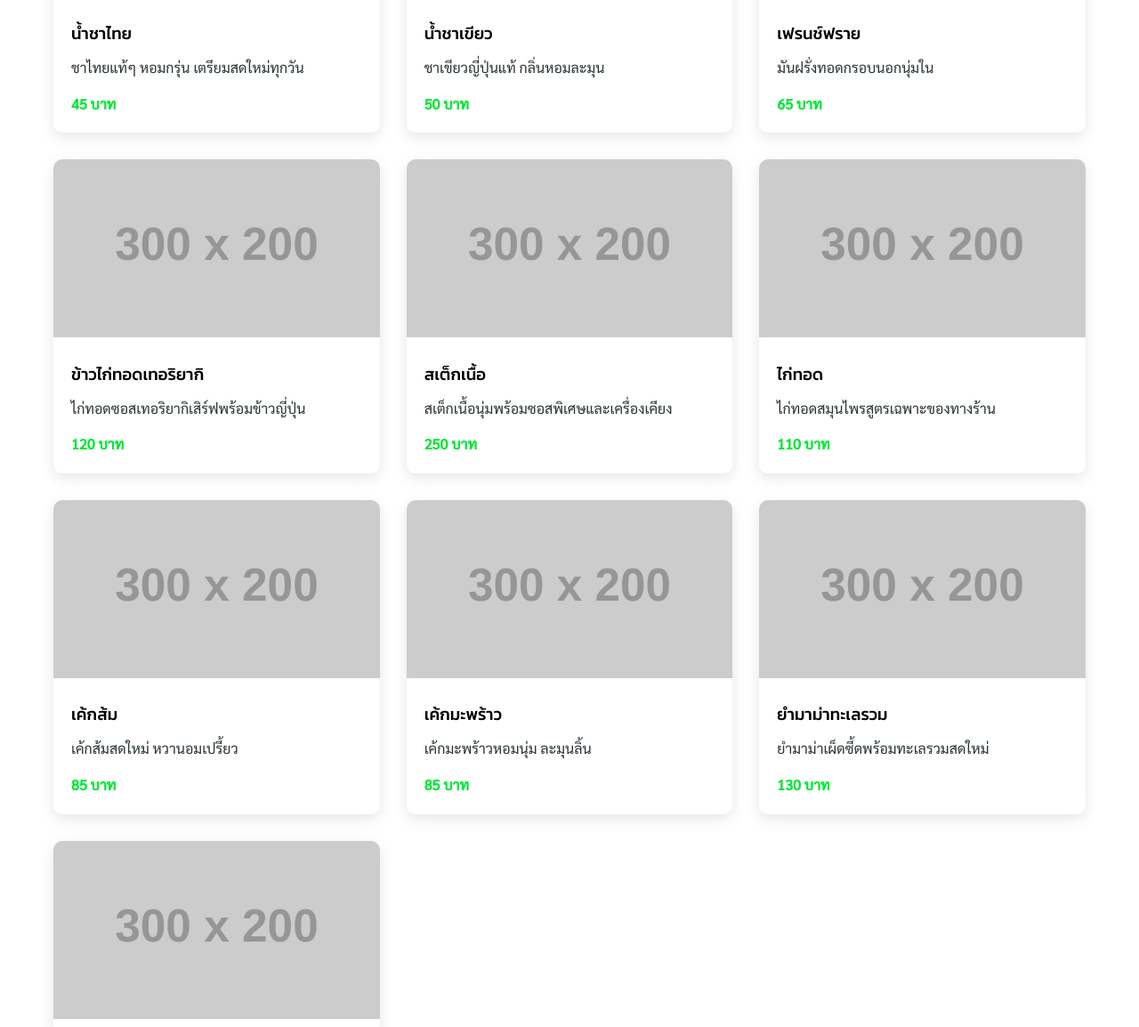
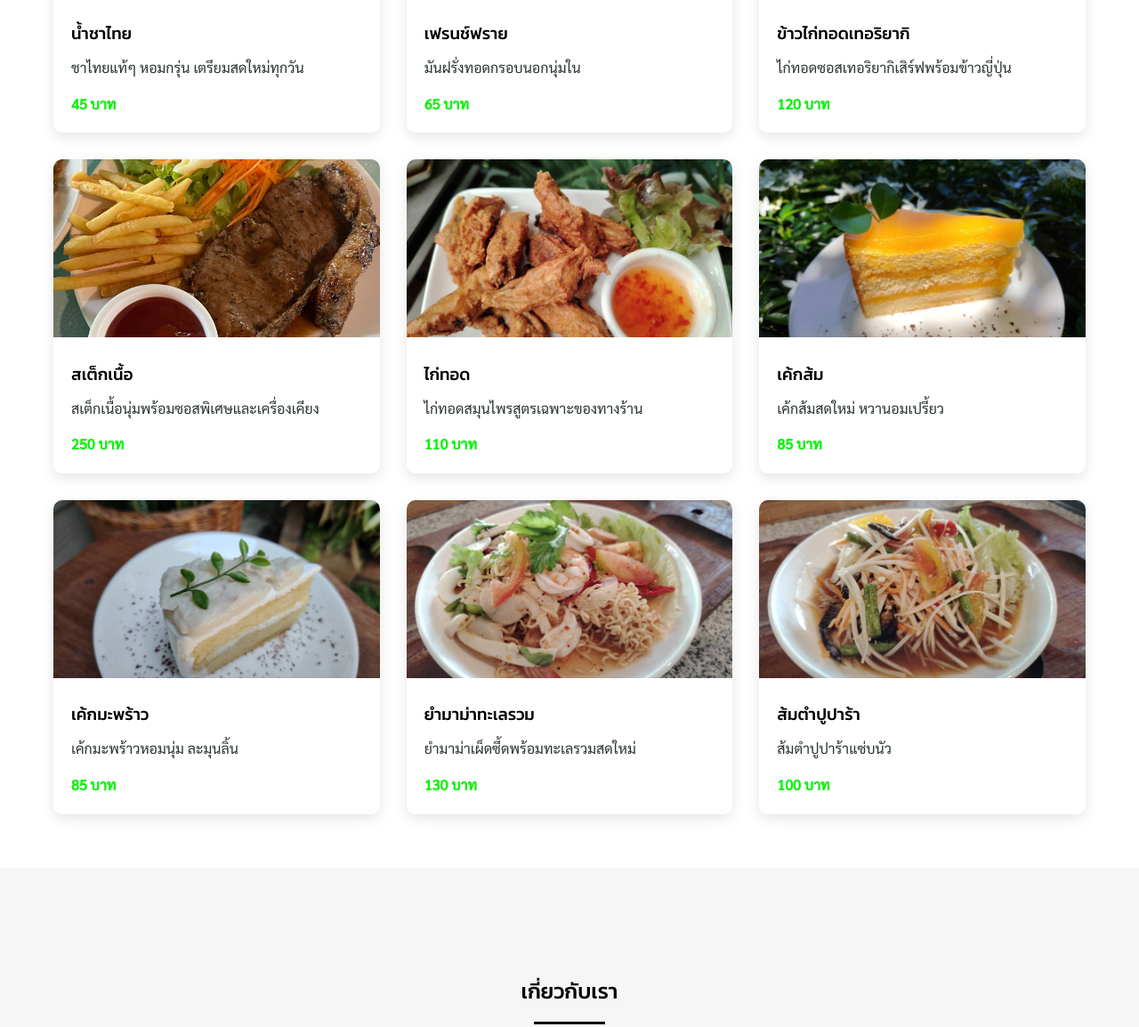
Before and after one commit to Nipipon258/ProjectThePillowCafe, a plain HTML site: page index.html in a window 1280 px wide. Shown: the part 1070-2224 px from the top of the page at 89% size. Drawn offline with Linux system fonts and the light colour scheme; placeholder pictures from the web are drawn by us.

Commit message:
update เมนูติดต่อเรา

```diff
--- a/index.html
+++ b/index.html
@@ -7,7 +7,7 @@
     <link href="https://fonts.googleapis.com/css2?family=Kanit:wght@300;400;500&family=Sarabun:wght@300;400;500&display=swap" rel="stylesheet">
     <style>
         :root {
-            --light-green: #06e636;
+            --light-green: #0af10a;
             --light-brown: #000000;
             --white: #FFFFFF;
             --gray: #F6F6F6;
@@ -95,7 +95,7 @@
 
         /* Hero Section */
         .hero {
-            background: linear-gradient(rgba(34, 151, 34, 0.993), rgba(137, 137, 145, 0.4)), url('https://placehold.co/1200x600/lightbrown/white?text=The+Pillow+Cafe');
+            background: linear-gradient(rgba(4, 141, 4, 0.993), rgba(17, 21, 44, 0.4)), url('https://placehold.co/1200x600/lightbrown/white?text=The+Pillow+Cafe');
             background-size: cover;
             background-position: center;
             height: 80vh;
@@ -201,7 +201,7 @@
             min-width: 300px;
         }
 
-        .about-image img    vb  v cbbv n b n vv cvc {
+        .about-image img    vb  v cbbv n b n vv cvc{
             width: 100%;
             border-radius: 10px;
             box-shadow: 0 5px 15px rgba(0, 0, 0, 0.1);
@@ -450,7 +450,7 @@
             <div class="footer-section">
                 <h3>ติดตามเรา</h3>
                 <div class="social-links">
-                    <a href="#">Facebook</a>
+                    <a href="https://www.facebook.com/thepillowcafe?locale=th_TH" target="_blank">Facebook</a>
                     <a href="#">Instagram</a>
                     <a href="#">Line</a>
                 </div>
@@ -464,16 +464,15 @@
     <script>
         // Menu Data
         const menuItems = [
-            { name: "น้ำชาไทย", image: "https://placehold.co/300x200/lightgreen/white?text=น้ำชาไทย", description: "ชาไทยแท้ๆ หอมกรุ่น เตรียมสดใหม่ทุกวัน", price: "45 บาท" },
-            { name: "น้ำชาเขียว", image: "https://placehold.co/300x200/lightgreen/white?text=น้ำชาเขียว", description: "ชาเขียวญี่ปุ่นแท้ กลิ่นหอมละมุน", price: "50 บาท" },
-            { name: "เฟรนช์ฟราย", image: "https://placehold.co/300x200/lightbrown/white?text=เฟรนช์ฟราย", description: "มันฝรั่งทอดกรอบนอกนุ่มใน", price: "65 บาท" },
-            { name: "ข้าวไก่ทอดเทอริยากิ", image: "https://placehold.co/300x200/lightbrown/white?text=ข้าวไก่ทอดเทอริยากิ", description: "ไก่ทอดซอสเทอริยากิเสิร์ฟพร้อมข้าวญี่ปุ่น", price: "120 บาท" },
-            { name: "สเต็กเนื้อ", image: "https://placehold.co/300x200/lightbrown/white?text=สเต็กเนื้อ", description: "สเต็กเนื้อนุ่มพร้อมซอสพิเศษและเครื่องเคียง", price: "250 บาท" },
-            { name: "ไก่ทอด", image: "https://placehold.co/300x200/lightbrown/white?text=ไก่ทอด", description: "ไก่ทอดสมุนไพรสูตรเฉพาะของทางร้าน", price: "110 บาท" },
-            { name: "เค้กส้ม", image: "https://placehold.co/300x200/lightgreen/white?text=เค้กส้ม", description: "เค้กส้มสดใหม่ หวานอมเปรี้ยว", price: "85 บาท" },
-            { name: "เค้กมะพร้าว", image: "https://placehold.co/300x200/lightgreen/white?text=เค้กมะพร้าว", description: "เค้กมะพร้าวหอมนุ่ม ละมุนลิ้น", price: "85 บาท" },
-            { name: "ยำมาม่าทะเลรวม", image: "https://placehold.co/300x200/lightgreen/white?text=ยำมาม่าทะเลรวม", description: "ยำมาม่าเผ็ดซี้ดพร้อมทะเลรวมสดใหม่", price: "130 บาท" },
-            { name: "พิซซ่า", image: "https://placehold.co/300x200/lightbrown/white?text=พิซซ่า", description: "พิซซ่าแผ่นบางกรอบ topped with ingredients you love", price: "180 บาท" }
+            { name: "น้ำชาไทย", image: "img/น้ำชาไทย.jpg", description: "ชาไทยแท้ๆ หอมกรุ่น เตรียมสดใหม่ทุกวัน", price: "45 บาท" },
+            { name: "เฟรนช์ฟราย", image: "img/เฟรชฟราย.jpg", description: "มันฝรั่งทอดกรอบนอกนุ่มใน", price: "65 บาท" },
+            { name: "ข้าวไก่ทอดเทอริยากิ", image: "img/ข้าวไก่ทอดเทอริยากิ.jpg", description: "ไก่ทอดซอสเทอริยากิเสิร์ฟพร้อมข้าวญี่ปุ่น", price: "120 บาท" },
+            { name: "สเต็กเนื้อ", image: "img/สเต็กเนื้อ.jpg", description: "สเต็กเนื้อนุ่มพร้อมซอสพิเศษและเครื่องเคียง", price: "250 บาท" },
+            { name: "ไก่ทอด", image: "img/ไก่ทอด.jpg", description: "ไก่ทอดสมุนไพรสูตรเฉพาะของทางร้าน", price: "110 บาท" },
+            { name: "เค้กส้ม", image: "img/เค้กส้ม.jpg", description: "เค้กส้มสดใหม่ หวานอมเปรี้ยว", price: "85 บาท" },
+            { name: "เค้กมะพร้าว", image: "img/เค้กมะพร้าว.jpg", description: "เค้กมะพร้าวหอมนุ่ม ละมุนลิ้น", price: "85 บาท" },
+            { name: "ยำมาม่าทะเลรวม", image: "img/ยำมาม่าทะเลรวม.jpg", description: "ยำมาม่าเผ็ดซี้ดพร้อมทะเลรวมสดใหม่", price: "130 บาท" },
+            { name: "ส้มตำปูปาร้า", image: "img/ส้มตำปูปาร้า.jpg", description: "ส้มตำปูปาร้าแซ่บนัว ", price: "100 บาท" }
         ];
 
         // Generate Menu Items
```
Also changed, not shown: img/LINE_ALBUM_ImG_250903_1.jpg (deleted), img/LINE_ALBUM_ImG_250903_3.jpg (deleted), img/LINE_ALBUM_ImG_250903_4.jpg (deleted), img/ข้าวไก่ทอดเทอริยากิ.jpg (renamed from img/LINE_ALBUM_ImG_250903_7.jpg), img/ชาไทย2.jpg (renamed from img/LINE_ALBUM_ImG_250903_6.jpg), img/น้ำชาไทย.jpg (renamed from img/LINE_ALBUM_ImG_250903_2.jpg), img/ยำมาม่าทะเลรวม.jpg (renamed from img/LINE_ALBUM_ImG_250903_13.jpg), img/รูป/513890393_671857639219253_7299343486896038012_n.jpg (deleted), img/สเต็กเนื้อ.jpg (renamed from img/LINE_ALBUM_ImG_250903_8.jpg), img/ส้มตำข้าวโพดไข่เค็ม.jpg (renamed from img/LINE_ALBUM_ImG_250903_12.jpg), img/ส้มตำปูปาร้า.jpg (renamed from img/LINE_ALBUM_ImG_250903_14.jpg), img/เค้กมะพร้าว.jpg (renamed from img/LINE_ALBUM_ImG_250903_11.jpg), img/เค้กส้ม.jpg (renamed from img/LINE_ALBUM_ImG_250903_10.jpg), img/เฟรชฟราย.jpg (renamed from img/LINE_ALBUM_ImG_250903_5.jpg), 1 more files.
